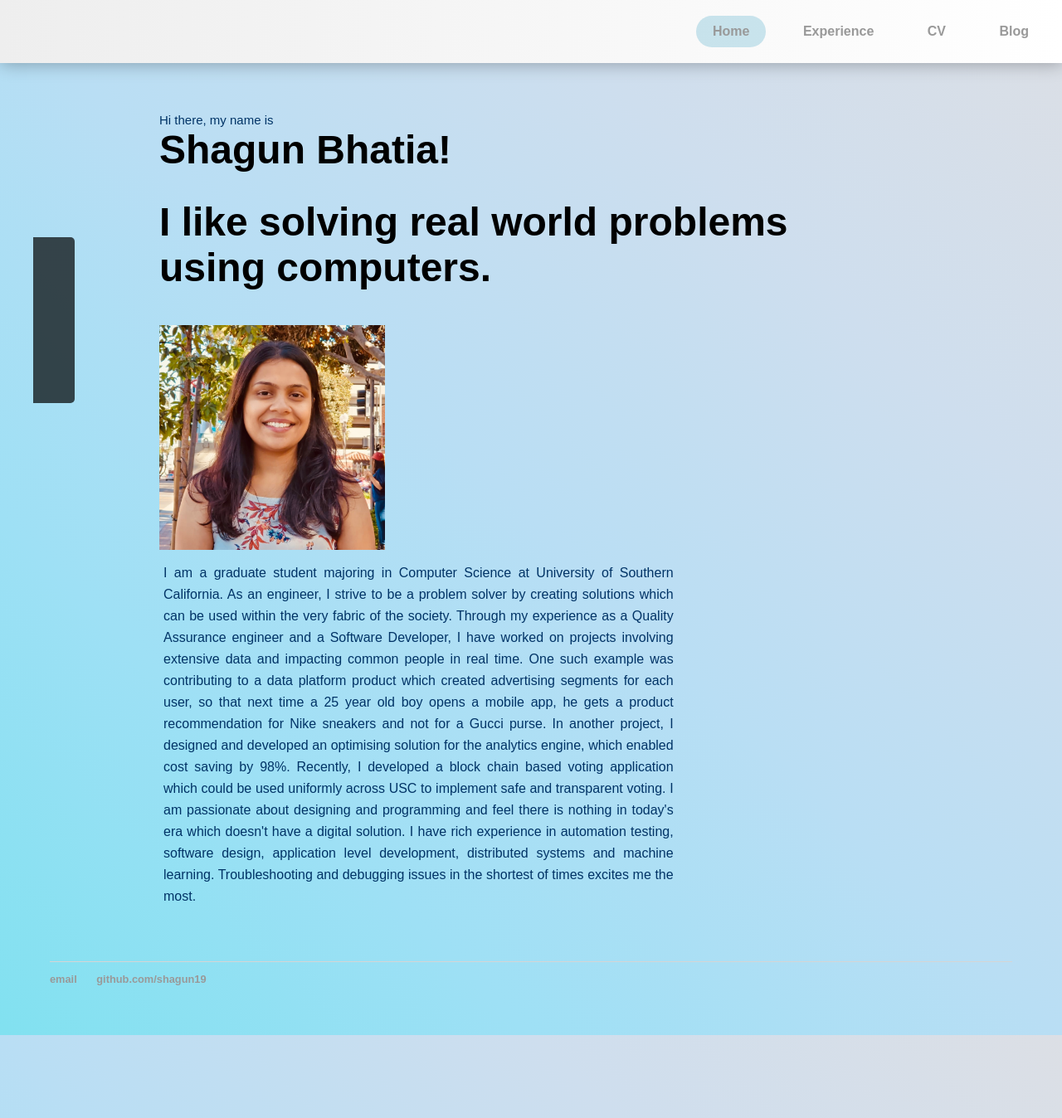
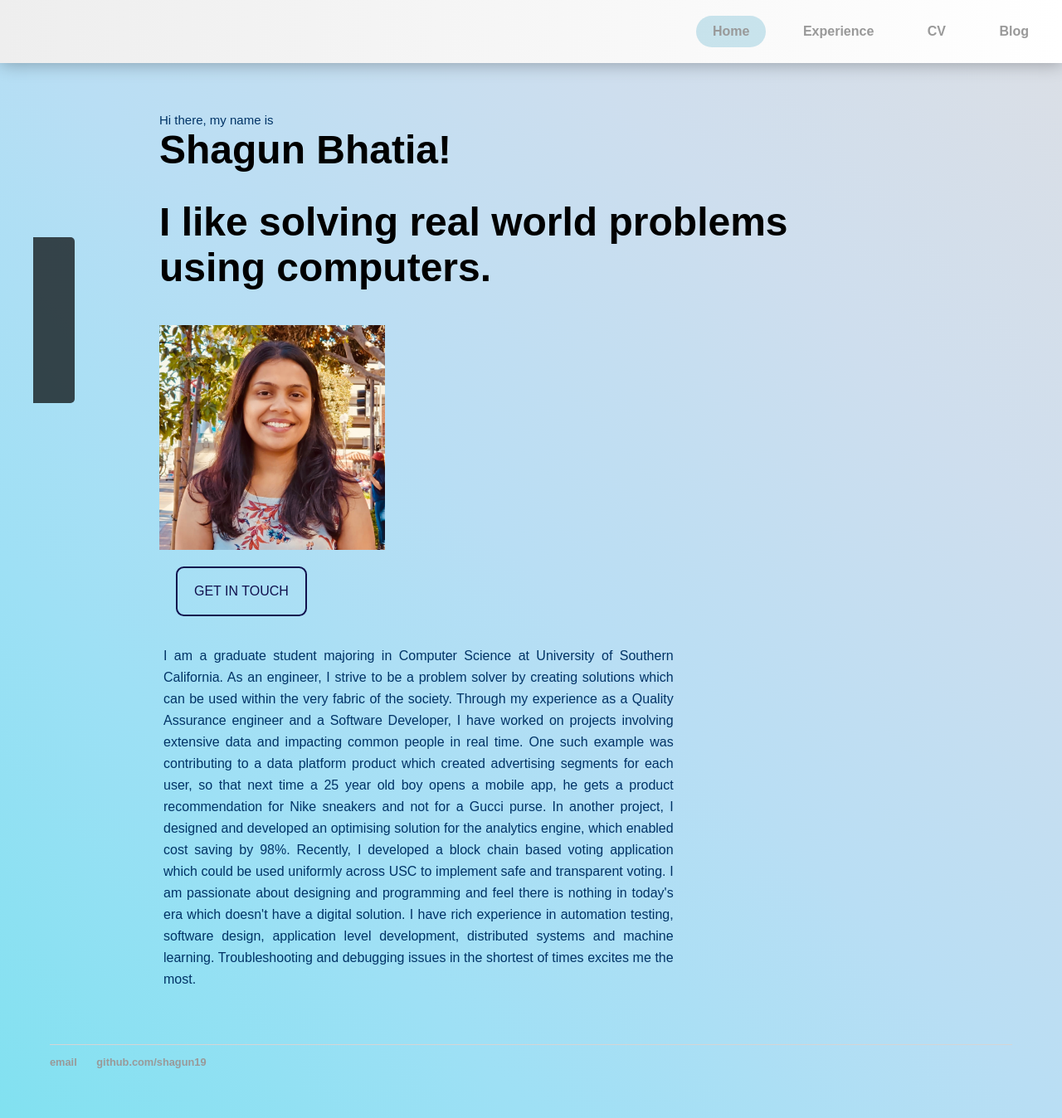
Before and after one commit to shagun19/shagun19.github.io, a Jekyll site: the page index.html, which Jekyll copies as it is, in a window 1280 px wide. Shown: the whole page at 83% size. Built offline with Jekyll 4.4.1, drawn with Linux system fonts in a browser that asks for light colours; some web fonts are replaced.

Commit message:
get in touch button test

```diff
--- a/cv.html
+++ b/cv.html
@@ -8,7 +8,7 @@
 		<nav class="navigation">
 			<div class="container1">
 				<ul class="navigation-links" style="list-style-type:none;">
-					<li class="active"><a href="/index.html">Home</a></li>
+					<li><a href="/index.html">Home</a></li>
 					<li><a href="/about.html">Experience</a></li>
 					<li class="active"><a href="/cv.html">CV</a></li>
 					<li><a href="#">Blog</a></li>
--- a/index.html
+++ b/index.html
@@ -31,7 +31,7 @@
                 <img class="transition img-responsive" src="shagun.jpg" height="275" width="275">
                 <h4>Hello there!</h4>
                 <p>welcome to my space</p>
-                <!--button class="btn">Get in Touch</button-->
+                <button class="btn">Get in Touch</button>
             </div>
         </a>
         <div class="col5">
```
